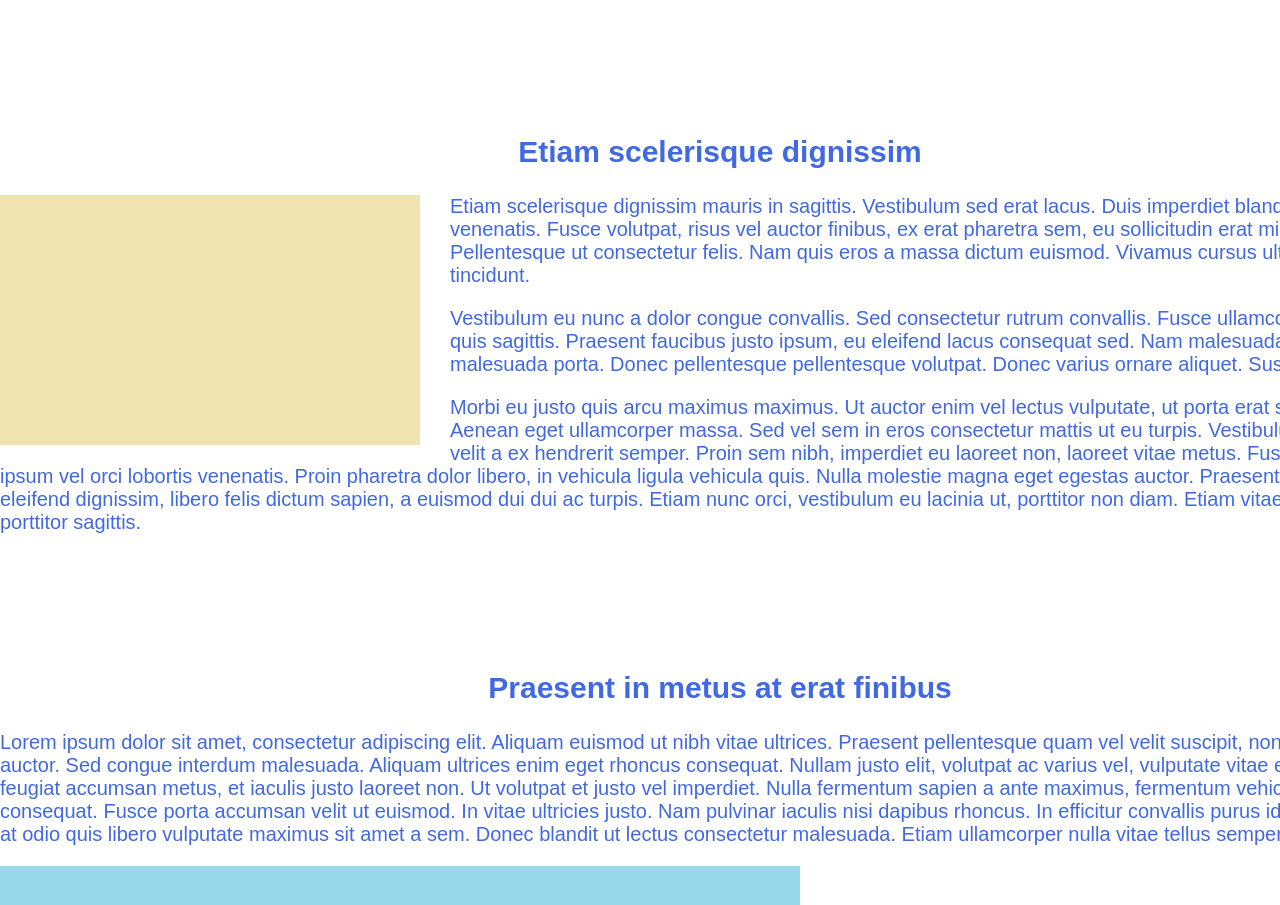
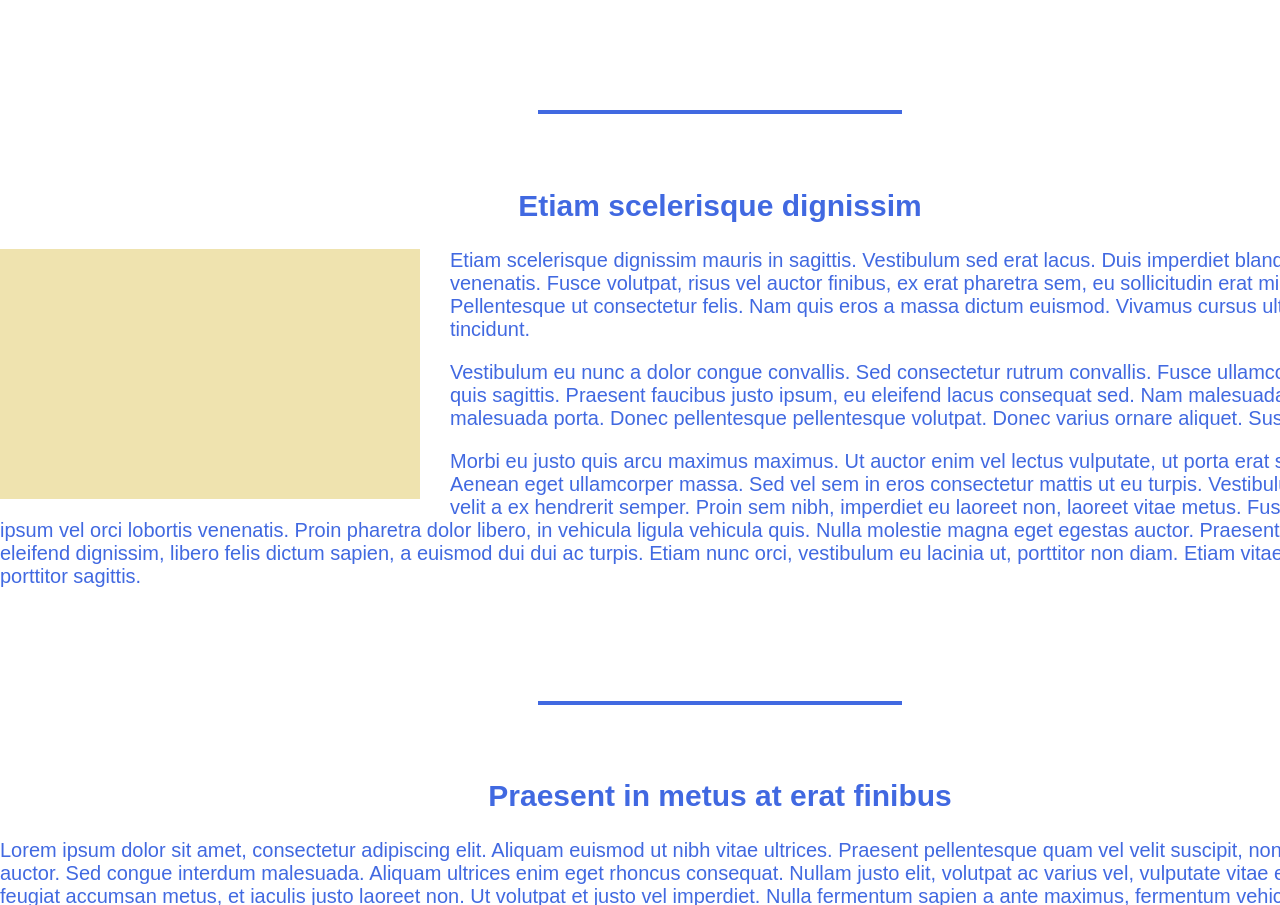
Before and after one commit to chorny-znich/watertown.vargar.xyz, a plain HTML site: page pages/blog.html in a window 1280 px wide. Shown: the part 623-1528 px from the top of the page. Drawn offline with Linux system fonts and the light colour scheme; files whose address does not match are found by name.

Commit message:
feat: add the article divider to the blog page

```diff
--- a/pages/blog.html
+++ b/pages/blog.html
@@ -46,6 +46,7 @@
             </div>
             <p class="article-date">14.02.2024</p>
           </article>
+          <div class="blog-divider"></div>
           <article class="article">
             <h2 class="article-header">Etiam scelerisque dignissim</h2>
             <div class="article-content">
@@ -62,6 +63,7 @@
             </div>
             <p class="article-date">03.02.2024</p>
           </article>
+          <div class="blog-divider"></div>
           <article class="article">
             <h2 class="article-header">Praesent in metus at erat finibus</h2>
             <div class="article-content">
--- a/style.css
+++ b/style.css
@@ -116,6 +116,7 @@ body {
 .blog-container {
   display: flex;
   flex-direction: column;
+  align-items: center;
   gap: 50px;
 }
 .article-header {
@@ -129,6 +130,10 @@ body {
 }
 .article-date {
   text-align: right;
+}
+.blog-divider {
+  width: 25%;
+  border: solid 2px #4169e1;
 }
 
 /* Gallery page */
```
